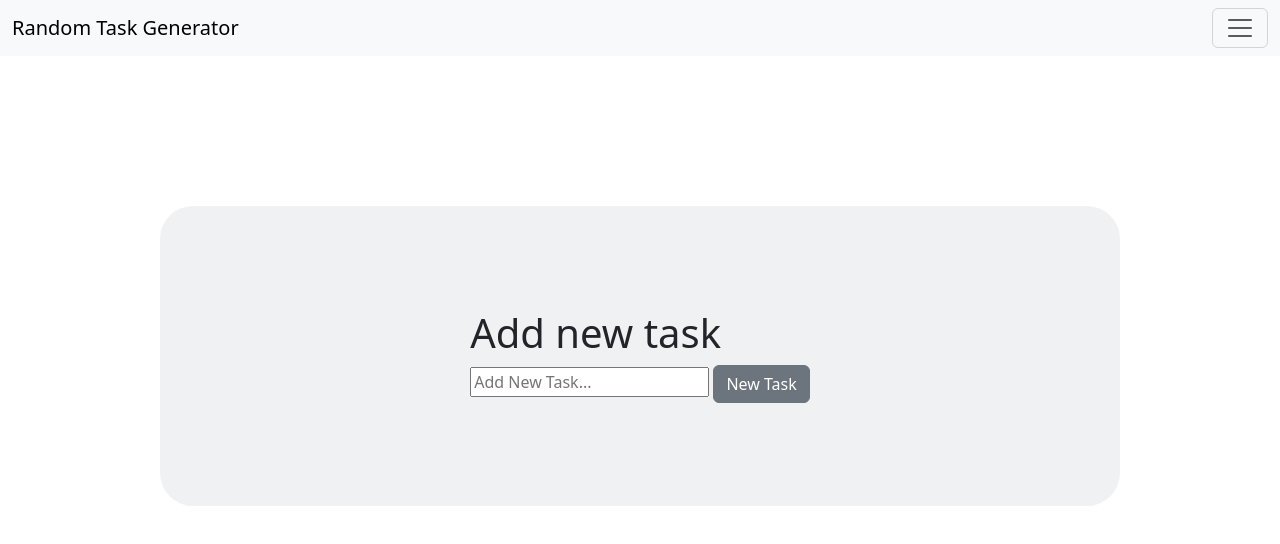
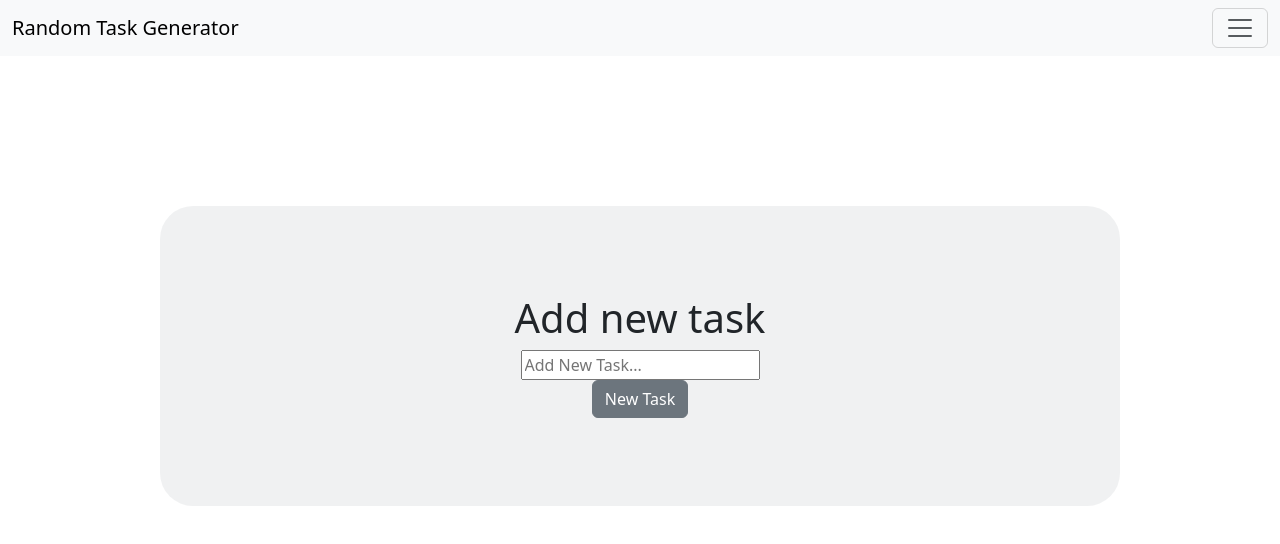
Before and after one commit to IsahiahAL/randomTaskGenerator, a plain HTML site: page addNewTask.html in a window 1280 px wide. Drawn offline with nearby package versions, Linux system fonts and the light colour scheme.

Commit message:
Update addNewTask.html
updated source code

```diff
--- a/addNewTask.html
+++ b/addNewTask.html
@@ -28,7 +28,7 @@
                 <a class="nav-link" href="#">Edit Tasks</a>
               </li>
             </ul>
-            <form class="d-flex" role="search">
+            <form class="d-flex justify-content-center" role="search">
               <input class="form-control me-2" type="search" placeholder="Search" aria-label="Search">
               <button class="btn btn-outline-success" type="submit">Search</button>
             </form>
@@ -36,11 +36,13 @@
         </div>
       </nav>
       <main>
-        <div class="custom-container">
+        <div class="custom-container d-flex justify-content-center align-items-center ">
             <form action="">
-                <h1 id="title">Add new task</h1>
-                <input type="text" placeholder="Add New Task..." class="col-xs-6">
-                <button class='btn btn-secondary col-xs-6' id="newTask">New Task</button>
+                <h1 class='d-flex justify-content-center' id="title">Add new task</h1>
+                <div class="container d-flex flex-column justify-content-center align-items-center">
+                <input type="text" placeholder="Add New Task..." id="userInput">
+                <button class='btn btn-secondary' id="newTask">New Task</button>
+            </div>
             </form>
         </div>
       </main>
```
